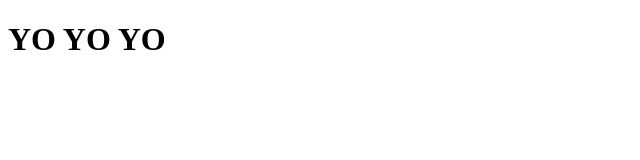
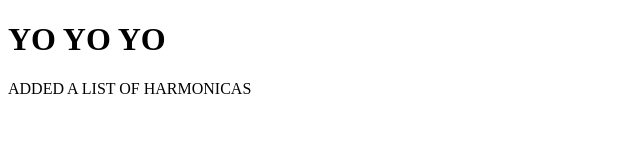
Before and after one commit to DanePete/mersenne-git-branching, a plain HTML site: page index.html in a window 1280 px wide. Shown: the whole page, without its empty margins (0-640 px from the left). Drawn offline with Linux system fonts and the light colour scheme.

Commit message:
Added a list of harmonicas

```diff
--- a/index.html
+++ b/index.html
@@ -8,5 +8,7 @@
 </head>
 <body>
   <h1>YO YO YO</h1>
+
+  ADDED A LIST OF HARMONICAS
 </body>
 </html>
```
